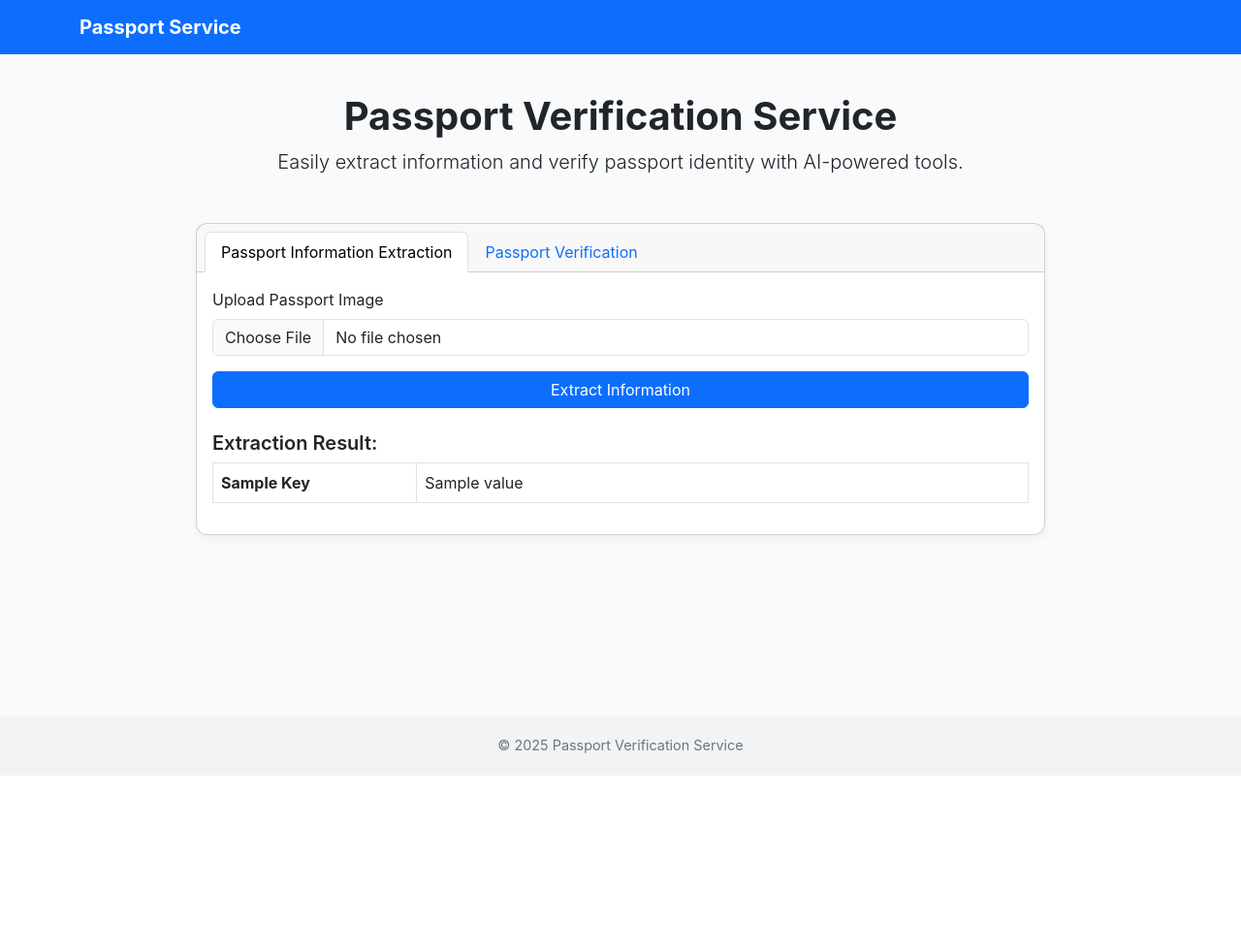
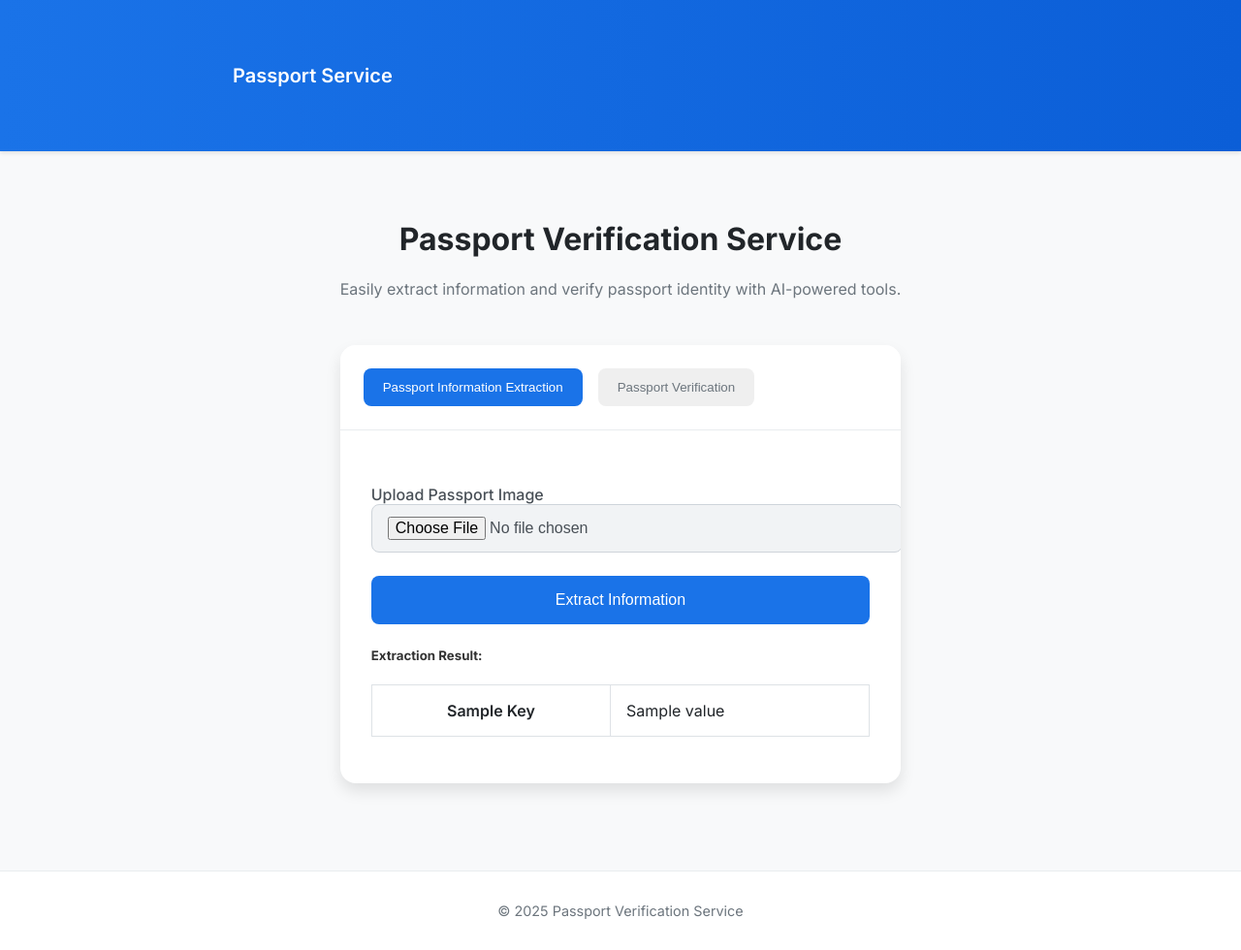
Before and after one commit to ikram98ai/ml_projects, a FastAPI app: template ai-solutions/passport_verification/app/templates/index.html in a window 1280 px wide. Shown: the whole page at 97% size. Before the commit the page ends 800 px from the top, so only its background shows below. Run offline with FastAPI, Linux system fonts and the light colour scheme; the template is opened without the code that fills it: most values are stand-ins (such as "Sample title", 1, 10 or a date in 2020).

Commit message:
adding custom css and rekognition role to lambda

```diff
--- a/ai-solutions/passport_verification/app/main.py
+++ b/ai-solutions/passport_verification/app/main.py
@@ -1,6 +1,7 @@
 from fastapi import FastAPI, UploadFile, HTTPException, File, Request
 from fastapi.middleware.cors import CORSMiddleware
 from fastapi.responses import RedirectResponse, HTMLResponse
+from fastapi.staticfiles import StaticFiles
 from fastapi.templating import Jinja2Templates
 from mangum import Mangum
 from .ai import extract_info, verify_passport, FaceNotFoundException
@@ -8,6 +9,7 @@ from .utils import get_base64_url
 import traceback
 
 app = FastAPI(version="1.0.0")
+app.mount("/static", StaticFiles(directory="app/static"), name="static")
 app.add_middleware(
     CORSMiddleware,
     allow_origins=["*"],
--- /dev/null
+++ b/ai-solutions/passport_verification/app/static/css/styles.css
@@ -0,0 +1,251 @@
+
+@import url('https://fonts.googleapis.com/css2?family=Inter:wght@400;500;600;700&display=swap');
+
+body {
+    display: flex;
+    flex-direction: column;
+    min-height: 100vh;
+    background-color: #f8f9fa;
+    font-family: 'Inter', sans-serif;
+    margin: 0;
+    color: #333;
+}
+
+h1 {
+    font-weight: 700;
+    color: #212529;
+}
+
+p {
+    color: #6c757d;
+}
+
+.navbar {
+    background: linear-gradient(90deg, #1a73e8, #0b5ed7);
+    padding: 1rem 2rem;
+    color: white;
+    box-shadow: 0 2px 4px rgba(0,0,0,0.1);
+}
+
+.navbar-brand {
+    font-weight: 600;
+    color: white;
+    text-decoration: none;
+    font-size: 1.25rem;
+}
+
+.container {
+    max-width: 800px;
+    margin: 50px auto;
+    flex-grow: 1;
+    padding: 0 1rem;
+}
+
+.card {
+    border-radius: 16px;
+    box-shadow: 0 8px 16px rgba(0,0,0,0.1);
+    background-color: white;
+    margin-bottom: 2.5rem;
+    overflow: hidden;
+}
+
+.card-header {
+    padding: 1.5rem;
+    background-color: #fff;
+    border-bottom: 1px solid #e9ecef;
+}
+
+.card-body {
+    padding: 2rem;
+}
+
+.nav-tabs {
+    border-bottom: 0;
+    display: flex;
+    gap: 1rem;
+}
+
+.nav-tabs .nav-link {
+    border: none;
+    color: #6c757d;
+    cursor: pointer;
+    font-weight: 500;
+    padding: 0.75rem 1.25rem;
+    border-radius: 8px;
+    transition: all 0.3s ease;
+}
+
+.nav-tabs .nav-link.active {
+    color: #fff;
+    background-color: #1a73e8;
+}
+
+.tab-content {
+    padding-top: 1.5rem;
+}
+
+.tab-pane {
+    display: none;
+}
+.tab-pane.active {
+    display: block;
+}
+
+.form-label {
+    margin-bottom: .5rem;
+    font-weight: 500;
+    color: #495057;
+}
+
+.form-control {
+    display: block;
+    width: 100%;
+    padding: .75rem 1rem;
+    font-size: 1rem;
+    font-weight: 400;
+    line-height: 1.5;
+    color: #495057;
+    background-color: #f1f3f5;
+    border: 1px solid #ced4da;
+    border-radius: 8px;
+    transition: border-color .15s ease-in-out,box-shadow .15s ease-in-out;
+    margin-bottom: 1.5rem;
+}
+
+.form-control:focus {
+    color: #495057;
+    background-color: #fff;
+    border-color: #86b7fe;
+    outline: 0;
+    box-shadow: 0 0 0 0.25rem rgba(13,110,253,.25);
+}
+
+.btn {
+    display: inline-block;
+    font-weight: 500;
+    line-height: 1.5;
+    color: #fff;
+    text-align: center;
+    text-decoration: none;
+    vertical-align: middle;
+    cursor: pointer;
+    user-select: none;
+    background-color: #1a73e8;
+    border: 1px solid transparent;
+    padding: .75rem 1.5rem;
+    font-size: 1rem;
+    border-radius: 8px;
+    transition: all 0.3s ease;
+    width: 100%;
+}
+
+.btn:hover {
+    background-color: #0b5ed7;
+    transform: translateY(-2px);
+    box-shadow: 0 4px 8px rgba(0,0,0,0.1);
+}
+
+.btn .spinner-border {
+    display: none;
+}
+
+.btn.loading .spinner-border {
+    display: inline-block;
+}
+
+.spinner-border {
+    display: inline-block;
+    width: 1rem;
+    height: 1rem;
+    vertical-align: -0.125em;
+    border: .2em solid currentColor;
+    border-right-color: transparent;
+    border-radius: 50%;
+    animation: .75s linear infinite spinner-border;
+}
+
+@keyframes spinner-border {
+  to { transform: rotate(360deg); }
+}
+
+.alert {
+    position: relative;
+    padding: 1rem 1.25rem;
+    margin-bottom: 1rem;
+    border: 1px solid transparent;
+    border-radius: 8px;
+}
+
+.alert-success {
+    color: #0f5132;
+    background-color: #d1e7dd;
+    border-color: #badbcc;
+}
+
+.alert-danger {
+    color: #842029;
+    background-color: #f8d7da;
+    border-color: #f5c2c7;
+}
+
+.table {
+    width: 100%;
+    margin-bottom: 1rem;
+    color: #212529;
+    border-collapse: collapse;
+}
+
+.table th,
+.table td {
+    padding: 1rem;
+    vertical-align: top;
+    border-top: 1px solid #dee2e6;
+}
+
+.table th {
+    font-weight: 600;
+}
+
+.table-bordered {
+    border: 1px solid #dee2e6;
+}
+
+.table-bordered th,
+.table-bordered td {
+    border: 1px solid #dee2e6;
+}
+
+.text-center {
+    text-align: center;
+}
+
+.mb-5 {
+    margin-bottom: 3rem !important;
+}
+
+.mt-4 {
+    margin-top: 1.5rem !important;
+}
+
+.mt-3 {
+    margin-top: 1rem !important;
+}
+
+footer {
+    margin-top: auto;
+    padding: 2rem 0;
+    background-color: #fff;
+    text-align: center;
+    font-size: 0.9rem;
+    color: #6c757d;
+    border-top: 1px solid #e9ecef;
+}
+
+.detected-face-img {
+    max-width: 200px;
+    max-height: 200px;
+    width: auto;
+    height: auto;
+    border-radius: 8px;
+    box-shadow: 0 4px 8px rgba(0,0,0,0.1);
+}
--- a/ai-solutions/passport_verification/app/templates/base.html
+++ b/ai-solutions/passport_verification/app/templates/base.html
@@ -4,53 +4,17 @@
     <meta charset="UTF-8">
     <meta name="viewport" content="width=device-width, initial-scale=1.0">
     <title>{% block title %}Passport Service{% endblock %}</title>
-    <link href="https://cdn.jsdelivr.net/npm/bootstrap@5.3.0/dist/css/bootstrap.min.css" rel="stylesheet">
-    <style>
-        body {
-            display: flex;
-            flex-direction: column;
-            min-height: 100vh;
-            background-color: #f9fafb;
-            font-family: -apple-system, BlinkMacSystemFont, "Segoe UI", Roboto, "Helvetica Neue", Arial, sans-serif;
-        }
-        .navbar {
-            background-color: #0d6efd;
-        }
-        .navbar-brand, .navbar .nav-link, .navbar-text {
-            color: white !important;
-        }
-        main.container {
-            max-width: 900px;
-            margin-top: 40px;
-            flex-grow: 1;
-        }
-        .card {
-            border-radius: 12px;
-            box-shadow: 0 4px 8px rgba(0,0,0,0.05);
-        }
-        footer {
-            margin-top: auto;
-            padding: 20px 0;
-            background-color: #f1f3f5;
-            text-align: center;
-            font-size: 0.9rem;
-            color: #6c757d;
-        }
-        .detected-face-img {
-            max-width: 200px;
-            max-height: 200px;
-            width: auto;
-            height: auto;
-        }
-
-    </style>
+    <link rel="preconnect" href="https://fonts.googleapis.com">
+    <link rel="preconnect" href="https://fonts.gstatic.com" crossorigin>
+    <link href="https://fonts.googleapis.com/css2?family=Inter:wght@400;500;600;700&display=swap" rel="stylesheet">
+    <link rel="stylesheet" href="{{ url_for('static', path='css/styles.css') }}">
     {% block head %}{% endblock %}
 </head>
 <body>
     <!-- Navbar -->
-    <nav class="navbar navbar-expand-lg">
+    <nav class="navbar">
         <div class="container">
-            <a class="navbar-brand fw-bold" href="/">Passport Service</a>
+            <a class="navbar-brand" href="/">Passport Service</a>
         </div>
     </nav>
 
@@ -62,6 +26,5 @@
     <footer>
         <div>© {{ 2025 }} Passport Verification Service</div>
     </footer>
-    <script src="https://cdn.jsdelivr.net/npm/bootstrap@5.3.0/dist/js/bootstrap.bundle.min.js"></script>
 </body>
 </html>
--- a/ai-solutions/passport_verification/app/templates/index.html
+++ b/ai-solutions/passport_verification/app/templates/index.html
@@ -4,43 +4,39 @@
 
 {% block content %}
 <div class="text-center mb-5">
-    <h1 class="fw-bold">Passport Verification Service</h1>
-    <p class="lead">Easily extract information and verify passport identity with AI-powered tools.</p>
+    <h1>Passport Verification Service</h1>
+    <p>Easily extract information and verify passport identity with AI-powered tools.</p>
 </div>
 
 <div class="card">
     <div class="card-header">
-        <ul class="nav nav-tabs card-header-tabs" id="myTab" role="tablist">
-            <li class="nav-item" role="presentation">
-                <button class="nav-link active" id="extraction-tab" data-bs-toggle="tab" data-bs-target="#extraction" type="button" role="tab" aria-controls="extraction" aria-selected="true">Passport Information Extraction</button>
-            </li>
-            <li class="nav-item" role="presentation">
-                <button class="nav-link" id="verification-tab" data-bs-toggle="tab" data-bs-target="#verification" type="button" role="tab" aria-controls="verification" aria-selected="false">Passport Verification</button>
-            </li>
-        </ul>
+        <div class="nav-tabs">
+            <button class="nav-link active" data-tab="extraction">Passport Information Extraction</button>
+            <button class="nav-link" data-tab="verification">Passport Verification</button>
+        </div>
     </div>
     <div class="card-body">
-        <div class="tab-content" id="myTabContent">
-            <div class="tab-pane fade show active" id="extraction" role="tabpanel" aria-labelledby="extraction-tab">
+        <div class="tab-content">
+            <div class="tab-pane active" id="extraction">
                 <form id="extraction-form" action="/extraction" method="post" enctype="multipart/form-data">
-                    <div class="mb-3">
+                    <div>
                         <label for="passport_img_extraction" class="form-label">Upload Passport Image</label>
                         <input class="form-control" type="file" id="passport_img_extraction" name="passport_img" required>
                     </div>
-                    <button type="submit" class="btn btn-primary w-100">
-                        <span class="spinner-border spinner-border-sm d-none" role="status" aria-hidden="true"></span>
+                    <button type="submit" class="btn">
+                        <span class="spinner-border"></span>
                         Extract Information
                     </button>
                 </form>
                 <div id="extraction-result">
                     {% if extraction_output %}
                     <div class="mt-4">
-                        <h5 class="fw-semibold">Extraction Result:</h5>
+                        <h5>Extraction Result:</h5>
                         <table class="table table-bordered">
                             <tbody>
                                 {% for key, value in extraction_output.items() %}
                                 <tr>
-                                    <th scope="row" class="w-25">{{ key.replace('_', ' ') | title }}</th>
+                                    <th>{{ key.replace('_', ' ') | title }}</th>
                                     <td>{{ value }}</td>
                                 </tr>
                                 {% endfor %}
@@ -49,51 +45,51 @@
                     </div>
                     {% endif %}
                     {% if extraction_error %}
-                    <div class="alert alert-danger mt-4" role="alert">
+                    <div class="alert alert-danger mt-4">
                         {{ extraction_error }}
                     </div>
                     {% endif %}
                 </div>
             </div>
-            <div class="tab-pane fade" id="verification" role="tabpanel" aria-labelledby="verification-tab">
+            <div class="tab-pane" id="verification">
                 <form id="verification-form" action="/verification" method="post" enctype="multipart/form-data">
-                    <div class="mb-3">
+                    <div>
                         <label for="passport_img_verification" class="form-label">Upload Passport Image</label>
                         <input class="form-control" type="file" id="passport_img_verification" name="passport_img" required>
                     </div>
-                    <div class="mb-3">
+                    <div>
                         <label for="capture_img" class="form-label">Upload Your Image</label>
                         <input class="form-control" type="file" id="capture_img" name="capture_img" required>
                     </div>
-                    <button type="submit" class="btn btn-primary w-100">
-                        <span class="spinner-border spinner-border-sm d-none" role="status" aria-hidden="true"></span>
+                    <button type="submit" class="btn">
+                        <span class="spinner-border"></span>
                         Verify
                     </button>
                 </form>
                 <div id="verification-result">
                     {% if verification_result %}
                     <div class="mt-4 text-center">
-                        <h5 class="fw-semibold">Verification Result:</h5>
+                        <h5>Verification Result:</h5>
                         {% if verification_result.is_match %}
-                        <div class="alert alert-success" role="alert">
+                        <div class="alert alert-success">
                             Face matched! Similarity: {{ "%.2f"|format(verification_result.confidence_score) }}%
                         </div>
                         {% else %}
-                        <div class="alert alert-danger" role="alert">
+                        <div class="alert alert-danger">
                             Face not matched!
                         </div>
                         {% endif %}
 
                         {% if verification_result.detected_face %}
                         <div class="mt-3">
-                            <h6 class="fw-semibold">Detected Face from Passport:</h6>
-                            <img src="{{ verification_result.detected_face }}" class="img-fluid rounded detected-face-img" alt="Detected Face">
+                            <h6>Detected Face from Passport:</h6>
+                            <img src="{{ verification_result.detected_face }}" class="detected-face-img" alt="Detected Face">
                         </div>
                         {% endif %}
                     </div>
                     {% endif %}
                     {% if verification_error %}
-                    <div class="alert alert-danger mt-4" role="alert">
+                    <div class="alert alert-danger mt-4">
                         {{ verification_error }}
                     </div>
                     {% endif %}
@@ -104,14 +100,35 @@
 </div>
 
 <script>
-    document.getElementById('extraction-form').addEventListener('submit', async function(event) {
+    document.addEventListener('DOMContentLoaded', function () {
+        const tabs = document.querySelectorAll('.nav-link');
+        const tabPanes = document.querySelectorAll('.tab-pane');
+
+        tabs.forEach(tab => {
+            tab.addEventListener('click', () => {
+                tabs.forEach(t => t.classList.remove('active'));
+                tab.classList.add('active');
+
+                const target = tab.getAttribute('data-tab');
+                tabPanes.forEach(pane => {
+                    if (pane.id === target) {
+                        pane.classList.add('active');
+                    } else {
+                        pane.classList.remove('active');
+                    }
+                });
+            });
+        });
+
+        async function handleFormSubmit(event) {
             event.preventDefault();
             const form = event.target;
             const button = form.querySelector('button[type="submit"]');
             const spinner = button.querySelector('.spinner-border');
-        const resultDiv = document.getElementById('extraction-result');
+            const resultDivId = form.id === 'extraction-form' ? 'extraction-result' : 'verification-result';
+            const resultDiv = document.getElementById(resultDivId);
 
-        spinner.classList.remove('d-none');
+            button.classList.add('loading');
             button.disabled = true;
             resultDiv.innerHTML = '';
 
@@ -125,49 +142,21 @@
                 const html = await response.text();
                 const parser = new DOMParser();
                 const doc = parser.parseFromString(html, 'text/html');
-            const newResult = doc.getElementById('extraction-result').innerHTML;
+                const newResult = doc.getElementById(resultDivId).innerHTML;
                 resultDiv.innerHTML = newResult;
 
             } catch (error) {
-            resultDiv.innerHTML = '<div class="alert alert-danger mt-4" role="alert">An unexpected error occurred.</div>';
+                resultDiv.innerHTML = `<div class="alert alert-danger mt-4" role="alert">An unexpected error occurred.</div>`;
                 console.error('Error:', error);
             } finally {
-            spinner.classList.add('d-none');
+                button.classList.remove('loading');
                 button.disabled = false;
             }
-    });
+        }
 
-    document.getElementById('verification-form').addEventListener('submit', async function(event) {
-        event.preventDefault();
-        const form = event.target;
-        const button = form.querySelector('button[type="submit"]');
-        const spinner = button.querySelector('.spinner-border');
-        const resultDiv = document.getElementById('verification-result');
-
-        spinner.classList.remove('d-none');
-        button.disabled = true;
-        resultDiv.innerHTML = '';
-
-        try {
-            const formData = new FormData(form);
-            const response = await fetch(form.action, {
-                method: 'POST',
-                body: formData,
-            });
-
-            const html = await response.text();
-            const parser = new DOMParser();
-            const doc = parser.parseFromString(html, 'text/html');
-            const newResult = doc.getElementById('verification-result').innerHTML;
-            resultDiv.innerHTML = newResult;
-
-        } catch (error) {
-            resultDiv.innerHTML = '<div class="alert alert-danger mt-4" role="alert">An unexpected error occurred.</div>';
-            console.error('Error:', error);
-        } finally {
-            spinner.classList.add('d-none');
-            button.disabled = false;
-        }
+        document.getElementById('extraction-form').addEventListener('submit', handleFormSubmit);
+        document.getElementById('verification-form').addEventListener('submit', handleFormSubmit);
     });
 </script>
+
 {% endblock %}
```
Also changed, not shown: 1 other file. Lines whose indentation alone changed are shown as unchanged.
